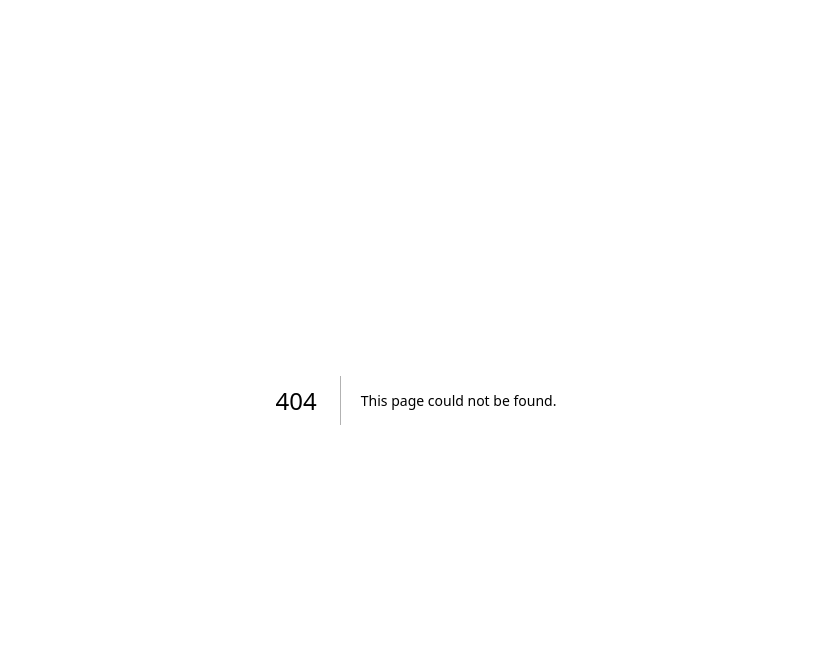
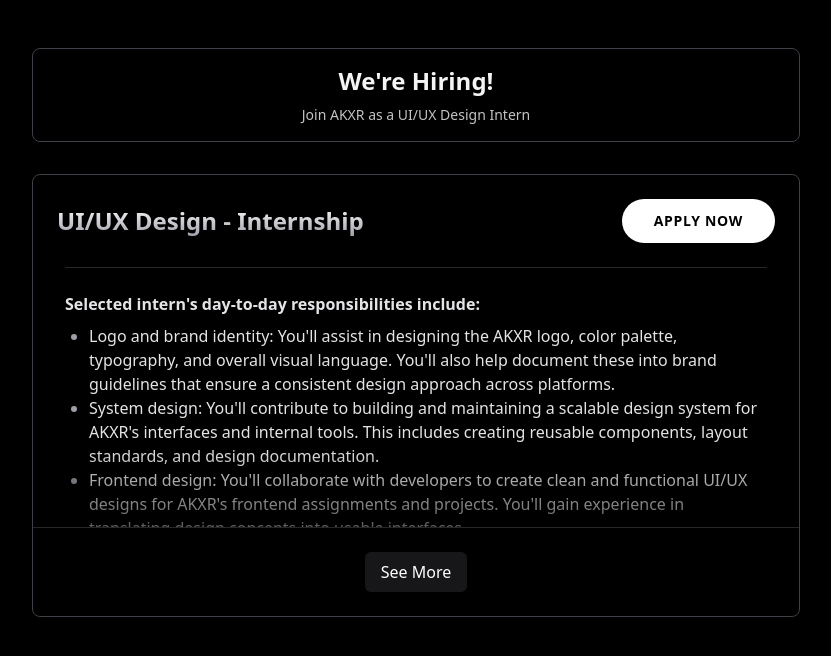
Before and after one commit to akxr-in/akxr-landing-page, a Next.js app: page /careers in a window 1280 px wide. Before the commit this address had no page. Shown: the top 656 px of the page, without its empty margins (224-1055 px from the left). Built offline with nearby package versions, Linux system fonts and the light colour scheme.

Commit message:
feat: career page is added

```diff
--- /dev/null
+++ b/app/careers/page.tsx
@@ -0,0 +1,163 @@
+"use client";
+
+import Link from "next/link";
+import { useState } from "react";
+
+export default function Careers() {
+  const [expanded, setExpanded] = useState(false);
+
+  return (
+    <main className="min-h-screen bg-black text-zinc-100 flex flex-col items-center justify-start py-12 px-4">
+      <div className="w-full mb-8 flex justify-center ">
+        <div className="w-3xl bg-transparent border border-zinc-700 text-zinc-100 rounded-lg px-6 py-4 text-center">
+          <h2 className="text-2xl font-bold">We&apos;re Hiring!</h2>
+          <p className="mt-2 text-sm opacity-80">
+            Join AKXR as a UI/UX Design Intern
+          </p>
+        </div>
+      </div>
+      {/* Job Card (dark) with collapsible content */}
+      <div className="max-w-3xl w-full bg-black/60 backdrop-blur-sm border border-zinc-700 rounded-lg shadow-lg p-0 overflow-hidden">
+        <div className="flex items-center justify-between p-6">
+          <h1 className="text-2xl font-bold mb-0 bg-linear-to-b from-white to-zinc-400 bg-clip-text text-transparent">
+            UI/UX Design - Internship
+          </h1>
+          <div className="flex items-center gap-3">
+            <Link
+              href="https://forms.gle/SvfVa63ECQKp9mtX6"
+              target="_blank"
+              rel="noopener noreferrer"
+            >
+              <button className="group cursor-pointer relative overflow-hidden rounded-full bg-white px-8 py-3 text-sm font-bold text-black transition-transform hover:scale-105 active:scale-95 uppercase tracking-wider">
+                Apply Now
+              </button>
+            </Link>
+          </div>
+        </div>
+
+        <div className="relative">
+          <div
+            className="overflow-hidden px-8"
+            style={{
+              maxHeight: expanded ? "2000px" : "260px",
+              transition: "max-height 320ms ease",
+            }}
+          >
+            <div className="pt-6 pb-8 border-t border-zinc-800">
+              <h2 className="font-semibold mb-2 text-zinc-200">
+                Selected intern&apos;s day-to-day responsibilities include:
+              </h2>
+              <ul className="list-disc ml-6 mb-4 marker:text-zinc-400 text-zinc-200">
+                <li>
+                  Logo and brand identity: You&apos;ll assist in designing the
+                  AKXR logo, color palette, typography, and overall visual
+                  language. You&apos;ll also help document these into brand
+                  guidelines that ensure a consistent design approach across
+                  platforms.
+                </li>
+                <li>
+                  System design: You&apos;ll contribute to building and
+                  maintaining a scalable design system for AKXR&apos;s
+                  interfaces and internal tools. This includes creating reusable
+                  components, layout standards, and design documentation.
+                </li>
+                <li>
+                  Frontend design: You&apos;ll collaborate with developers to
+                  create clean and functional UI/UX designs for AKXR&apos;s
+                  frontend assignments and projects. You&apos;ll gain experience
+                  in translating design concepts into usable interfaces.
+                </li>
+                <li>
+                  Sub-project design: You&apos;ll support design work for
+                  sub-projects and experimental tools within the AKXR ecosystem.
+                  This may include assisting with wireframes, prototypes, and
+                  final visual designs.
+                </li>
+              </ul>
+
+              <p className="mb-4 text-zinc-200">
+                This role will give you hands-on experience in product design,
+                brand development, and systems thinking all within a fast-paced,
+                engineering-driven environment.
+              </p>
+
+              <h3 className="font-semibold mb-2 text-zinc-200">
+                Skill(s) required
+              </h3>
+              <ul className="list-disc ml-6 mb-4 marker:text-zinc-400 text-zinc-200">
+                <li>Figma</li>
+                <li>UI & UX Design</li>
+                <li>User Interface (UI) Development</li>
+                <li>Wireframing</li>
+              </ul>
+
+              <h3 className="font-semibold mb-2 text-zinc-200">
+                Who can apply
+              </h3>
+              <ul className="list-disc ml-6 mb-4 marker:text-zinc-400 text-zinc-200">
+                <li>are available for the work from home job/internship</li>
+                <li>
+                  can start the work from home job/internship between 31st
+                  Oct&apos;25 and 5th Dec&apos;25
+                </li>
+                <li>are available for duration of 3 months</li>
+                <li>have relevant skills and interests</li>
+              </ul>
+
+              <h3 className="font-semibold mb-2 text-zinc-200">Perks</h3>
+              <ul className="list-disc ml-6 mb-4 marker:text-zinc-400 text-zinc-200">
+                <li>Certificate</li>
+                <li>Letter of recommendation</li>
+                <li>Flexible work hours</li>
+                <li>5 days a week</li>
+              </ul>
+
+              <h3 className="font-semibold mb-2 text-zinc-200">
+                Number of openings
+              </h3>
+              <p className="mb-4 text-zinc-200">1</p>
+
+              <h3 className="font-semibold mb-2 text-zinc-200">About AKXR</h3>
+              <p className="mb-4 text-zinc-200">
+                We at AKXR train college students to get placed. Over the past
+                three years, we have mentored more than 30 to 40 students,
+                igniting their passion for engineering and computer science.
+                Until now, AKXR (previously WAGMI) has operated as an
+                underground project, allowing us to refine our approach and plan
+                for future expansion. At this point, we feel like we have found
+                our way of mentoring students that work for students, and now we
+                are building a company around it.
+              </p>
+
+              <div className="flex justify-center mt-6">
+                <Link
+                  href="https://forms.gle/SvfVa63ECQKp9mtX6"
+                  target="_blank"
+                  rel="noopener noreferrer"
+                >
+                  <button className="group  cursor-pointer relative inline-flex items-center justify-center rounded-full bg-white text-black font-bold py-2 px-6 shadow hover:scale-105 transition-transform">
+                    Apply Now
+                    <span className="absolute inset-0 rounded-full opacity-0 group-hover:opacity-10 bg-linear-to-r from-blue-400 to-purple-500" />
+                  </button>
+                </Link>
+              </div>
+            </div>
+          </div>
+
+          {!expanded && (
+            <div className="pointer-events-none absolute left-8 right-8 bottom-0 h-20 bg-linear-to-t from-black/60 to-transparent" />
+          )}
+        </div>
+
+        <div className="flex justify-center p-6 border-t border-zinc-800">
+          <button
+            onClick={() => setExpanded(!expanded)}
+            className="bg-zinc-800/60 text-white py-2 px-4 rounded-md hover:bg-zinc-700/60 transition"
+          >
+            {expanded ? "See Less" : "See More"}
+          </button>
+        </div>
+      </div>
+    </main>
+  );
+}
--- a/app/components/Hero.tsx
+++ b/app/components/Hero.tsx
@@ -1,12 +1,23 @@
 'use client';
+
+import { FaArrowRightLong } from "react-icons/fa6";
+
 export default function Hero() {
-
   return (
     <section className="relative flex min-h-screen flex-col items-center justify-center overflow-hidden bg-black px-4 text-center">
-      <div className="absolute inset-0 bg-gradient-to-b from-transparent via-black/50 to-black pointer-events-none" />
+      <div className="absolute inset-0 bg-linear-to-b from-transparent via-black/50 to-black pointer-events-none" />
+      <div className="relative z-20 w-full flex justify-center mb-4 animate-fade-in-up">
+        <a
+          href="/careers"
+          className="flex items-center gap-2 bg-black border border-zinc-700 text-white font-bold py-2 px-6 rounded-full shadow-lg hover:scale-105 transition-transform"
+        >
+          🚀 We&apos;re hiring! Apply Now
+          <FaArrowRightLong className="ml-2 text-lg shrink-0 animate-move-right" />
+        </a>
+      </div>
 
       <div className="relative z-10 max-w-4xl">
-        <h1 className="mb-6 bg-gradient-to-b from-white to-zinc-500 bg-clip-text text-6xl font-bold tracking-tighter text-transparent sm:text-8xl animate-fade-in-up">
+        <h1 className="mb-6 bg-linear-to-b from-white to-zinc-500 bg-clip-text text-6xl font-bold tracking-tighter text-transparent sm:text-8xl animate-fade-in-up">
           akxr labs
         </h1>
         <p className="mb-10 text-xl font-mono text-zinc-400 sm:text-2xl animate-fade-in-up delay-100 tracking-wide">
--- a/app/globals.css
+++ b/app/globals.css
@@ -1,3 +1,11 @@
+@keyframes move-right {
+  0% { transform: translateX(0); }
+  100% { transform: translateX(8px); }
+}
+
+.animate-move-right {
+  animation: move-right 1s infinite alternate;
+}
 @import "tailwindcss";
 
 :root {
--- a/package.json
+++ b/package.json
@@ -11,7 +11,8 @@
   "dependencies": {
     "next": "16.0.3",
     "react": "19.2.0",
-    "react-dom": "19.2.0"
+    "react-dom": "19.2.0",
+    "react-icons": "^5.5.0"
   },
   "devDependencies": {
     "@tailwindcss/postcss": "^4",
```
Also changed, not shown: 1 other file (tests, documents, lock files or other folders).
